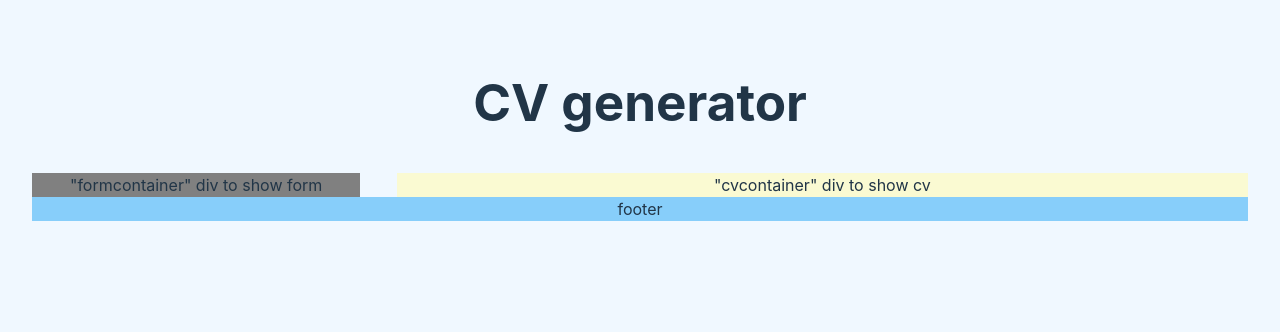
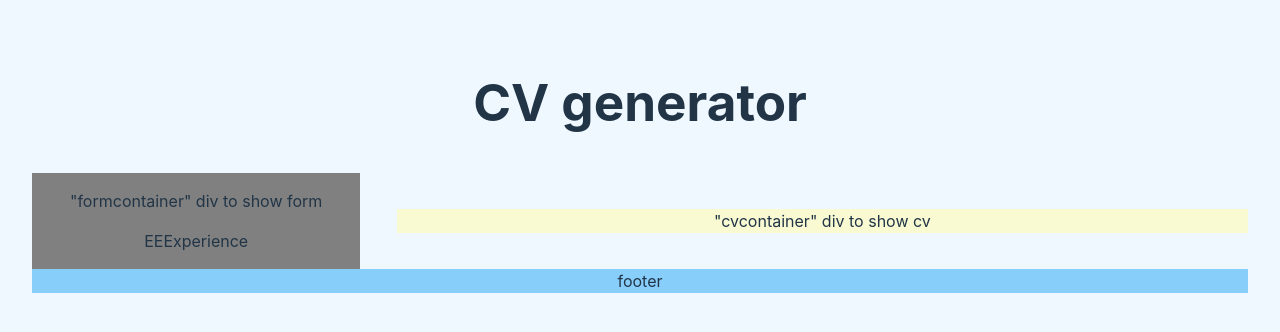
Before and after one commit to eduarmarin/cvgenerator, a React (Vite) app: page / in a window 1280 px wide. Shown: the top 332 px of the page. Built offline with nearby package versions, Linux system fonts and the light colour scheme.

Commit message:
third commit

```diff
--- a/src/App.jsx
+++ b/src/App.jsx
@@ -1,6 +1,6 @@
 import { useState } from 'react'
 import reactLogo from './assets/react.svg'
-//import viteLogo from './vite.svg'
+//import viteLogo from '../public/vite.svg'
 import './App.css'
 import Experience from './files/experience.jsx'
 
@@ -15,7 +15,8 @@ function App() {
 
       <div className = 'maincontainer'>
         <div className='formcontainer'>
-          "formcontainer" div to show form
+          <p>"formcontainer" div to show form</p>
+          <Experience/>
         </div>
         <div className='cvcontainer'>
           "cvcontainer" div to show cv
--- a/src/files/experience.jsx
+++ b/src/files/experience.jsx
@@ -5,7 +5,7 @@ function Experience() {
     return (
         <>
             <div className="experience__header">
-                <h1>Experience</h1>
+                <p>EEExperience</p>
             </div>
         </>
         )
```
